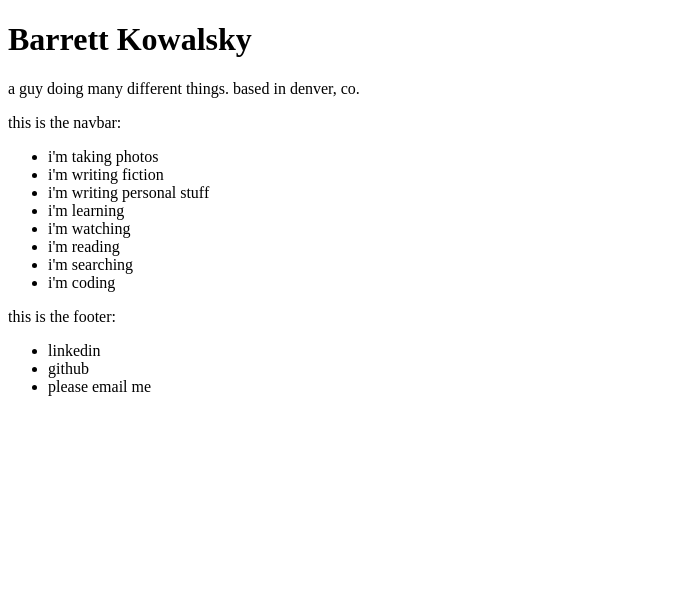
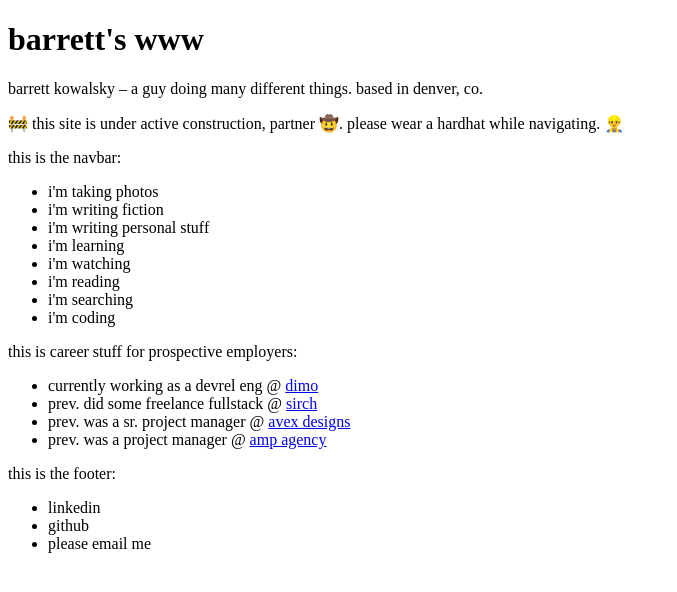
Before and after one commit to barrettk8090/barretts-world-wide-web, a React (Vite) app: page / in a window 1280 px wide. Shown: the top 592 px of the page, without its empty margins (0-677 px from the left). Built offline with nearby package versions, Linux system fonts and the light colour scheme.

Commit message:
construction tape

```diff
--- a/index.html
+++ b/index.html
@@ -4,7 +4,7 @@
     <meta charset="UTF-8" />
     <link rel="icon" type="image/svg+xml" href="/vite.svg" />
     <meta name="viewport" content="width=device-width, initial-scale=1.0" />
-    <title>barretts-website-2026</title>
+    <title>bwww</title>
   </head>
   <body>
     <div id="root"></div>
--- a/src/App.tsx
+++ b/src/App.tsx
@@ -1,5 +1,6 @@
 import { useState } from 'react'
 import Navbar from './components/Navbar'
+import Experience from './components/Experience'
 import Footer from './components/Footer'
 import './App.css'
 
@@ -8,9 +9,11 @@ function App() {
   return (
     <>
       <div>
-        <h1>Barrett Kowalsky</h1>
-        <p>a guy doing many different things. based in denver, co.</p>
+        <h1>barrett's www</h1>
+        <p>barrett kowalsky – a guy doing many different things. based in denver, co.</p>
+        <p>🚧 this site is under active construction, partner 🤠. please wear a hardhat while navigating. 👷‍♂️</p>
         <Navbar/>
+        <Experience/>
         <Footer/>
       </div>
     </>
--- /dev/null
+++ b/src/components/Experience.tsx
@@ -0,0 +1,13 @@
+export default function Experience() {
+    return (
+        <div>
+            <p>this is career stuff for prospective employers:</p>
+            <ul>
+                <li>currently working as a devrel eng @ <a target="_blank" href="https://www.dimo.org/">dimo</a></li>
+                <li>prev. did some freelance fullstack @ <a target="_blank" href="https://www.sirch.ai/">sirch</a></li>
+                <li>prev. was a sr. project manager @ <a target="_blank" href="http://avexdesigns.com/">avex designs</a></li>
+                <li>prev. was a project manager @ <a target="_blank" href="https://www.ampagency.com/">amp agency</a></li>
+            </ul>
+        </div>
+    )
+}
```
